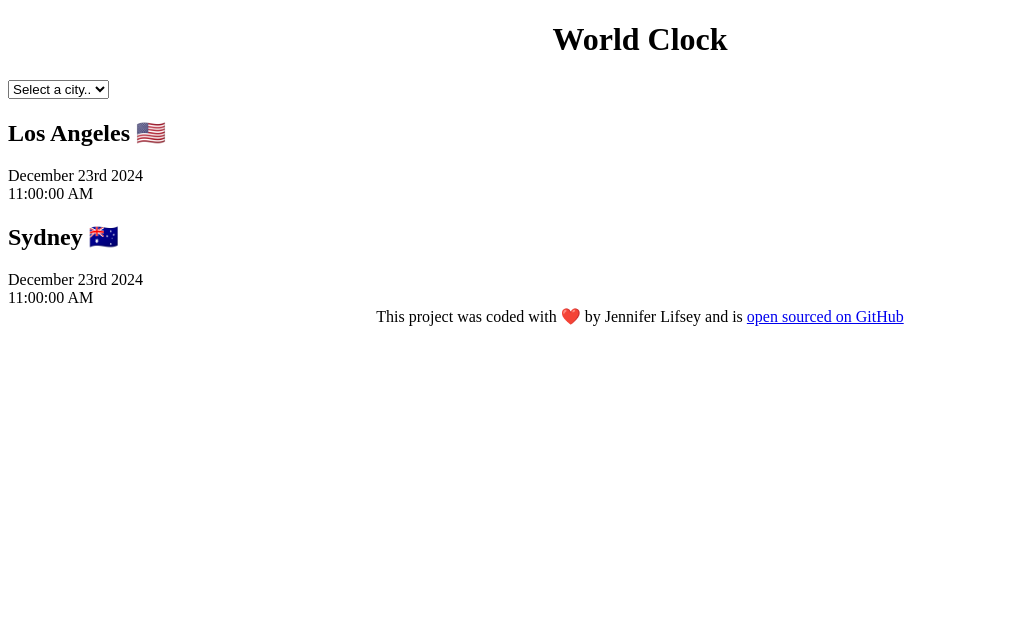
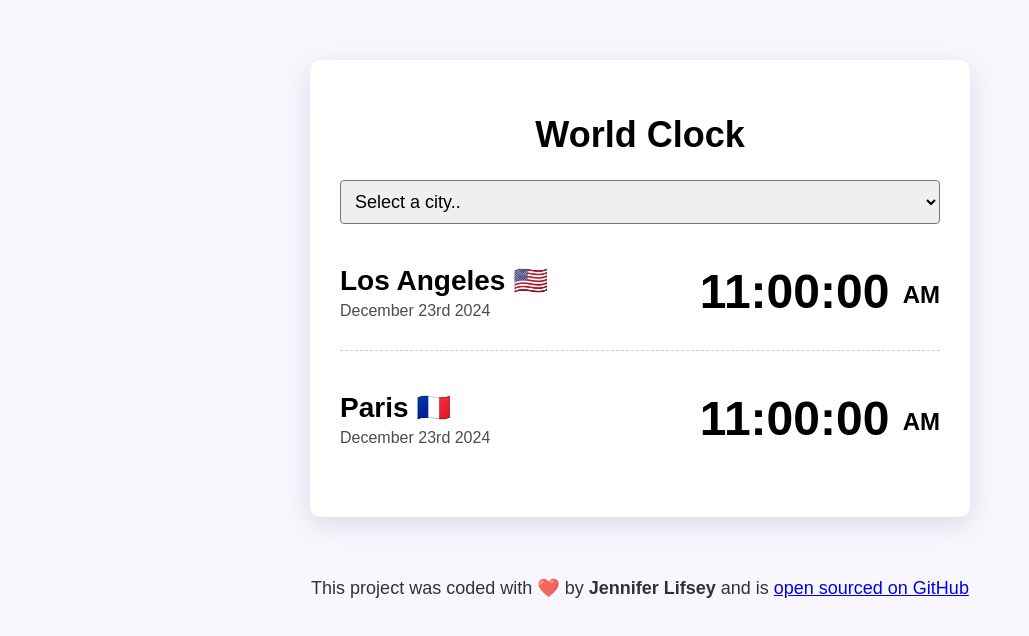
Before and after one commit to jlifs/world-clock, a plain HTML site: page index.html in a window 1280 px wide. Shown: the whole page, without its empty margins (0-1029 px from the left). Drawn offline with Linux system fonts and the light colour scheme.

Commit message:
Styled the project with CSS

```diff
--- a/css/style.css
+++ b/css/style.css
@@ -1,6 +1,65 @@
+body {
+    background-color: #f9f7fe;
+    font-family: sans-serif;
+}
+
 h1 {
     text-align: center;
+    font-family: sans-serif;
+    font-size: 36px;
 }
+
+h2 {
+    margin: 0 0 5px;
+    font-size: 28px;
+}
+
+select {
+    display: block;
+    width: 100%;
+    font-size: 18px;
+    border-radius: 4px;
+    padding: 10px;
+}
+
+.container {
+    max-width: 600px;
+    margin: 60px auto;
+    background-color: white;
+    padding: 30px;
+    box-shadow: rgba(100, 100, 111, 0.2) 0px 7px 29px 0px;
+    border-radius: 10px;
+}
+
+.city{
+    display: flex;
+    margin: 10px 0;
+    justify-content: space-between;
+    padding: 30px 0;
+    border-bottom: 1px dashed rgba(0, 0, 0, 0.2);
+}
+
+.city:last-child {
+    border: none;
+}
+
+.date {
+    opacity: 0.7;
+}
+
+.time {
+    font-size: 48px;
+    font-weight: bold;
+}
+
+.time small {
+    font-size: 24px;
+    vertical-align: middle;
+    line-height: 36px;
+}
+
 footer {
     text-align: center;
+    font-size: 18px;
+    color: rgba(0, 0, 0, 0.8);
 }
--- a/index.html
+++ b/index.html
@@ -18,18 +18,23 @@
     </select>
 
     <div class="city">
+        <div>
         <h2>Los Angeles 🇺🇸</h2>
         <div class="date">December 23rd 2024</div>
-        <div class="time">11:00:00 AM</div>
+        </div>
+        <div class="time">11:00:00 <small> AM </small></div>
     </div>
 
     <div class="city">
-        <h2>Sydney 🇦🇺</h2>
+        <div>
+        <h2>Paris 🇫🇷</h2>
         <div class="date">December 23rd 2024</div>
-        <div class="time">11:00:00 AM</div>
+        </div>
+        <div class="time">11:00:00 <small> AM </small></div>
     </div>
+
     </div>
-    <footer>This project was coded with ❤️ by Jennifer Lifsey and is
+    <footer>This project was coded with ❤️ by <strong>Jennifer Lifsey</strong> and is
         <a href="https://github.com/jlifs/world-clock" target="_blank"> open sourced on GitHub</a>
     </footer>
     <script src="javascript/index.js"></script>
```
